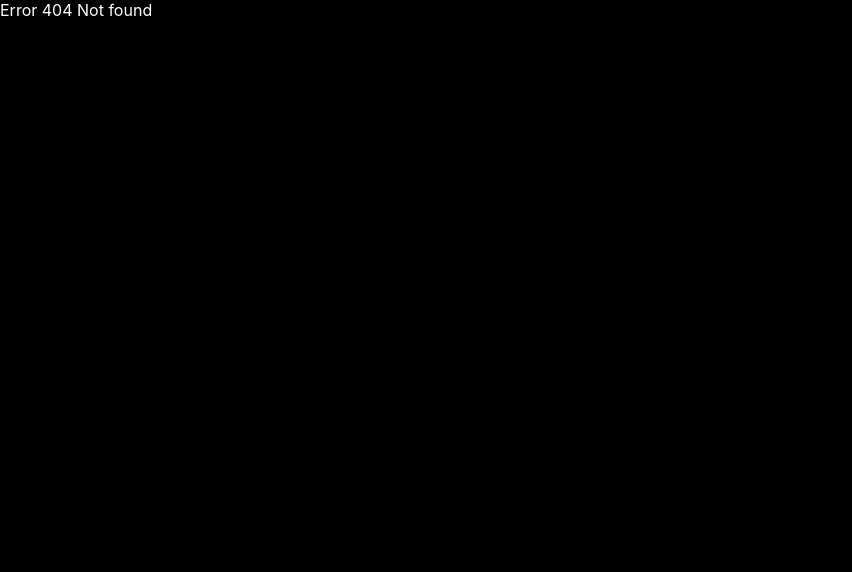
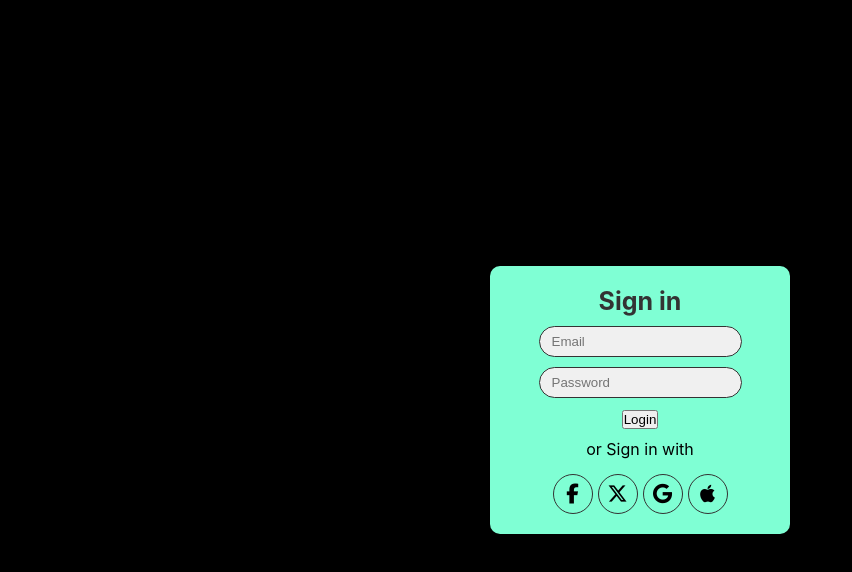
Before and after one commit to MiroslavKurtev/Secret, a React (Create React App) app: page /login in a window 1280 px wide. Before the commit this address had no page. Shown: the top 572 px of the page, without its empty margins (0-852 px from the left). Built offline with nearby package versions, Linux system fonts and the light colour scheme.

Commit message:
front end set up login

```diff
--- a/src/App.jsx
+++ b/src/App.jsx
@@ -9,6 +9,11 @@ const router = createBrowserRouter([
   {
     path: '/',
     element: <div>Hello world!</div>,
+    errorElement: <div>Error 404 Not found</div>,
+  },
+  {
+    path: '/login',
+    element: <Login />,
     errorElement: <div>Error 404 Not found</div>,
   },
   {
--- a/src/views/Login/Login.jsx
+++ b/src/views/Login/Login.jsx
@@ -1,29 +1,90 @@
-import React from 'react';
+import React, { useState } from 'react';
 import './Login.css';
 
 const Login = () => {
+  const [formData, setFormData] = useState({
+    email: '',
+    password: '',
+  });
+
+  const handleChange = (e) => {
+    const { name, value } = e.target;
+    setFormData({
+      ...formData,
+      [name]: value,
+    });
+  };
+
+  const handleLogin = async () => {
+    const { email, password } = formData;
+
+    if (!email || !password) {
+      console.log('Please fill out all fields');
+      return;
+    }
+
+    try {
+      const response = await fetch('http://localhost:3003/users/login', {
+        method: 'POST',
+        headers: {
+          'Content-Type': 'application/json',
+        },
+        body: JSON.stringify({ email, password }),
+      });
+
+      if (response.ok) {
+        const data = await response.json();
+        console.log('Server response:', data);
+      } else {
+        const errorData = await response.json();
+        console.log('Error response:', errorData);
+      }
+    } catch (error) {
+      console.error('Error:', error);
+    }
+  };
+
   return (
-    <div className='container'>
-      <div className='login'>
-        <div className='title'>
+    <div className="container">
+      <div className="login">
+        <div className="title">
           <p>Sign in</p>
         </div>
-        <div className='input-fields'>
-          <input className='input-field' type='text' placeholder='Email' />
-          <input className='input-field' type='text' placeholder='Password' />
+        <div className="input-fields">
+          <input
+            className="input-field"
+            type="text"
+            name="email"
+            placeholder="Email"
+            value={formData.email}
+            onChange={handleChange}
+          />
+          <input
+            className="input-field"
+            type="password"
+            name="password"
+            placeholder="Password"
+            value={formData.password}
+            onChange={handleChange}
+          />
         </div>
-        <div className='sumbit-btn-holder'>
-          <input className='sumbit-btn' type='submit' value='Login' />
+        <div className="submit-btn-holder">
+          <input
+            className="submit-btn"
+            type="button"
+            value="Login"
+            onClick={handleLogin}
+          />
         </div>
-        <div className='socials'>
+        <div className="socials">
           <div>
             <p>or Sign in with</p>
           </div>
-          <div className='icons-holder'>
-            <i class='fa-brands fa-facebook-f'></i>
-            <i class='fa-brands fa-x-twitter'></i>
-            <i class='fa-brands fa-google'></i>
-            <i class='fa-brands fa-apple'></i>
+          <div className="icons-holder">
+            <i className="fa-brands fa-facebook-f"></i>
+            <i className="fa-brands fa-x-twitter"></i>
+            <i className="fa-brands fa-google"></i>
+            <i className="fa-brands fa-apple"></i>
           </div>
         </div>
       </div>
```
